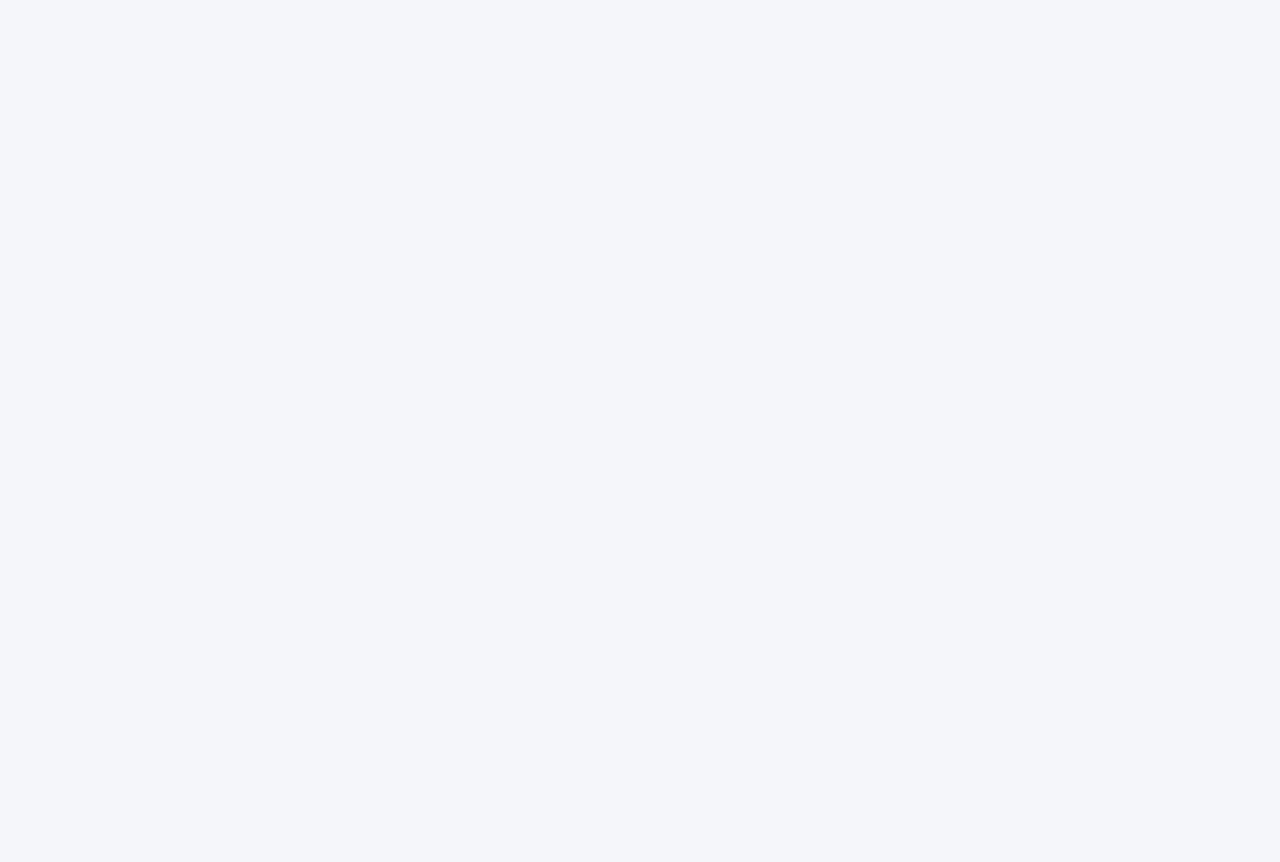
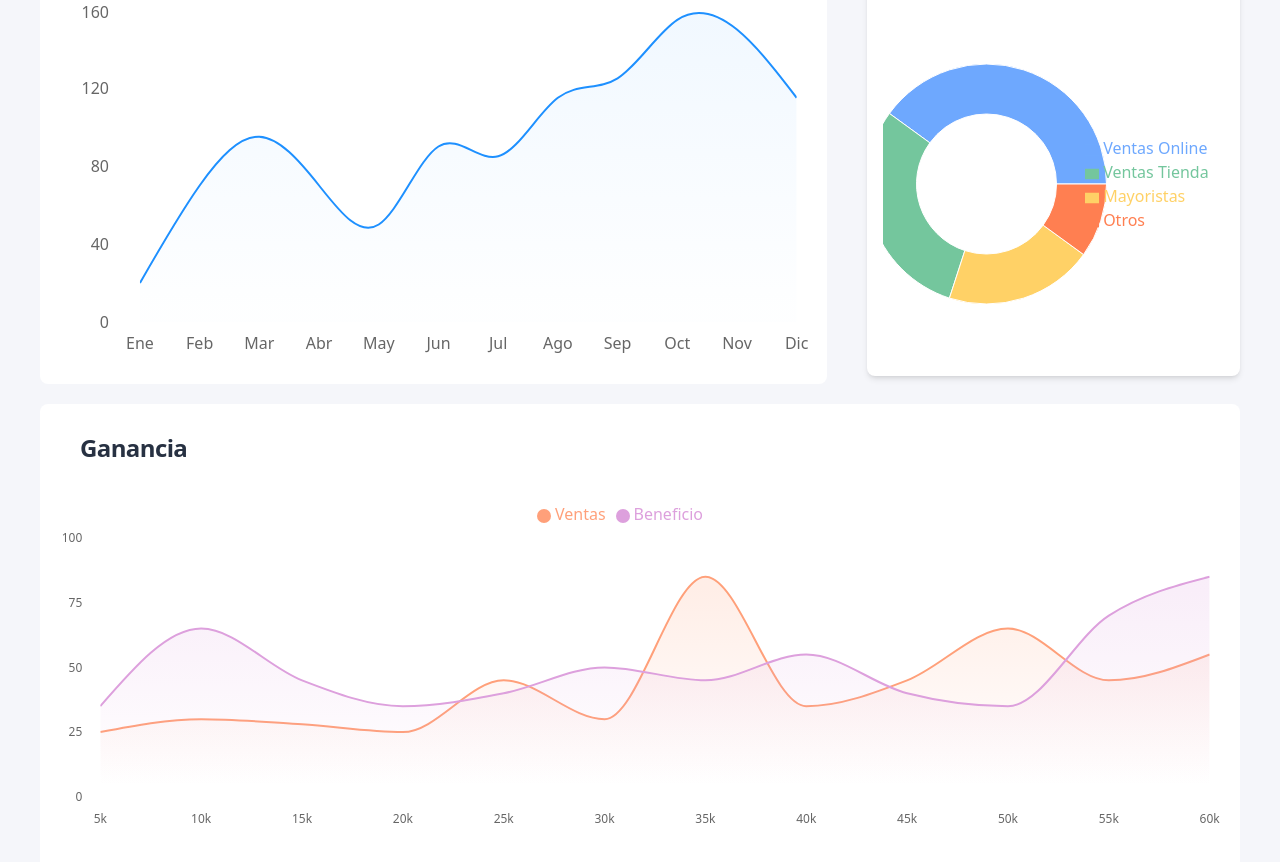
Before and after one commit to rody-huancas/template-dashboard-novtiq, a React (Vite) app: page / in a window 1280 px wide. Shown: the part 440-1302 px from the top of the page. Before the commit the page ends 800 px from the top, so only its background shows below. Built offline with nearby package versions, Linux system fonts and the light colour scheme.

Commit message:
Feat: charts for dashboard

```diff
--- a/package.json
+++ b/package.json
@@ -17,6 +17,7 @@
     "react-dom": "^18.3.1",
     "react-icons": "^5.4.0",
     "react-router-dom": "^7.1.2",
+    "recharts": "^2.15.0",
     "tailwind-merge": "^2.6.0",
     "zustand": "^5.0.3"
   },
--- a/src/components/common/admin-layout/Header.tsx
+++ b/src/components/common/admin-layout/Header.tsx
@@ -9,7 +9,7 @@ const Header = () => {
   const setMenuIsOpen = useThemeStore( state => state.setMenuIsOpen );
 
   return (
-    <header className={cn("bg-light-100 h-20 flex items-center fixed top-0 left-0 w-full shadow-sm")}>
+    <header className={cn("bg-light-100 h-20 flex items-center fixed top-0 left-0 w-full shadow-sm z-10")}>
       <div className="w-content flex items-center justify-center">
         <p className="text-secondary font-black text-3xl">
           Nov<span className="text-primary">tiq</span>
--- /dev/null
+++ b/src/components/modules/dashboard/SalesAndProfitChart.tsx
@@ -0,0 +1,92 @@
+import { Title } from "@/components/ui/title/Title";
+import { AreaChart, Area, XAxis, YAxis, Tooltip, ResponsiveContainer, Legend } from "recharts";
+
+const data = [
+  { name: "5k", sales: 25, profit: 35 },
+  { name: "10k", sales: 30, profit: 65 },
+  { name: "15k", sales: 28, profit: 45 },
+  { name: "20k", sales: 25, profit: 35 },
+  { name: "25k", sales: 45, profit: 40 },
+  { name: "30k", sales: 30, profit: 50 },
+  { name: "35k", sales: 85, profit: 45 },
+  { name: "40k", sales: 35, profit: 55 },
+  { name: "45k", sales: 45, profit: 40 },
+  { name: "50k", sales: 65, profit: 35 },
+  { name: "55k", sales: 45, profit: 70 },
+  { name: "60k", sales: 55, profit: 85 },
+];
+
+const SalesAndProfitChart = () => {
+  return (
+    <div className="bg-light-100 rounded-lg">
+      <div className="px-10 py-7">
+        <Title size="h5">Ganancia</Title>
+      </div>
+
+      <div className="w-full h-96 pb-3">
+        <ResponsiveContainer width="100%" height="90%">
+          <AreaChart
+            data={data}
+            margin={{
+              top: 10,
+              right: 30,
+              left: 0,
+              bottom: 0,
+            }}
+          >
+            <defs>
+              <linearGradient id="colorSales" x1="0" y1="0" x2="0" y2="1">
+                <stop offset="5%" stopColor="#FFA07A" stopOpacity={0.3} />
+                <stop offset="95%" stopColor="#FFA07A" stopOpacity={0} />
+              </linearGradient>
+              <linearGradient id="colorProfit" x1="0" y1="0" x2="0" y2="1">
+                <stop offset="5%" stopColor="#DDA0DD" stopOpacity={0.3} />
+                <stop offset="95%" stopColor="#DDA0DD" stopOpacity={0} />
+              </linearGradient>
+            </defs>
+            <XAxis
+              dataKey="name"
+              axisLine={false}
+              tickLine={false}
+              tick={{ fill: "#666", fontSize: 12 }}
+              dy={10}
+            />
+            <YAxis
+              axisLine={false}
+              tickLine={false}
+              tick={{ fill: "#666", fontSize: 12 }}
+              dx={-10}
+            />
+            <Tooltip
+              contentStyle={{
+                backgroundColor: "white",
+                border: "none",
+                borderRadius: "8px",
+                boxShadow: "0 2px 4px rgba(0,0,0,0.1)",
+              }}
+            />
+            <Legend verticalAlign="top" height={36} iconType="circle" />
+            <Area
+              type="monotone"
+              dataKey="sales"
+              name="Ventas"
+              stroke="#FFA07A"
+              fill="url(#colorSales)"
+              strokeWidth={2}
+            />
+            <Area
+              type="monotone"
+              dataKey="profit"
+              name="Beneficio"
+              stroke="#DDA0DD"
+              fill="url(#colorProfit)"
+              strokeWidth={2}
+            />
+          </AreaChart>
+        </ResponsiveContainer>
+      </div>
+    </div>
+  );
+};
+
+export default SalesAndProfitChart;
--- /dev/null
+++ b/src/components/modules/dashboard/SalesDetailChart.tsx
@@ -0,0 +1,71 @@
+import { AreaChart, Area, XAxis, YAxis, Tooltip, ResponsiveContainer } from "recharts";
+import { Title } from "@/components/ui/title/Title";
+
+const data = [
+  { name: "Ene", valor: 20 },
+  { name: "Feb", valor: 70 },
+  { name: "Mar", valor: 95 },
+  { name: "Abr", valor: 70 },
+  { name: "May", valor: 50 },
+  { name: "Jun", valor: 90 },
+  { name: "Jul", valor: 85 },
+  { name: "Ago", valor: 115 },
+  { name: "Sep", valor: 125 },
+  { name: "Oct", valor: 155 },
+  { name: "Nov", valor: 150 },
+  { name: "Dic", valor: 115 },
+];
+
+const SalesDetailChart = () => {
+  return (
+    <div className="bg-light-100 rounded-lg">
+      <div className="px-10 py-7">
+        <Title size="h5">Detalles de Ventas</Title>
+      </div>
+
+      <div className="w-full h-96 pb-3">
+        <ResponsiveContainer width="100%" height="100%">
+          <AreaChart
+            data={data}
+            margin={{
+              top: 10,
+              right: 30,
+              left: 40,
+              bottom: 20,
+            }}
+          >
+            <defs>
+              <linearGradient id="colorArea" x1="0" y1="0" x2="0" y2="1">
+                <stop offset="5%" stopColor="#1E90FF" stopOpacity={0.1} />
+                <stop offset="95%" stopColor="#1E90FF" stopOpacity={0.01} />
+              </linearGradient>
+            </defs>
+            <XAxis
+              dataKey="name"
+              axisLine={false}
+              tickLine={false}
+              tick={{ fill: "#666" }}
+              tickMargin={10}
+            />
+            <YAxis
+              axisLine={false}
+              tickLine={false}
+              tick={{ fill: "#666" }}
+              tickMargin={25}
+            />
+            <Tooltip />
+            <Area
+              type="natural"
+              dataKey="valor"
+              stroke="#1E90FF"
+              fill="url(#colorArea)"
+              strokeWidth={2}
+            />
+          </AreaChart>
+        </ResponsiveContainer>
+      </div>
+    </div>
+  );
+};
+
+export default SalesDetailChart;
--- /dev/null
+++ b/src/components/modules/dashboard/SalesDistributionChart.tsx
@@ -0,0 +1,55 @@
+import { Title } from "@/components/ui/title/Title";
+import { PieChart, Pie, Cell, ResponsiveContainer, Legend, Tooltip } from "recharts";
+
+interface DataItem {
+  name: string;
+  value: number;
+}
+
+const data: DataItem[] = [
+  { name: "Ventas Online", value: 400 },
+  { name: "Ventas Tienda", value: 300 },
+  { name: "Mayoristas", value: 200 },
+  { name: "Otros", value: 100 },
+];
+
+// Colores suaves pero no apagados
+const COLORS: string[] = ["#6EA8FE", "#74C69D", "#FFD166", "#FF7F51"];
+
+const SalesDistributionChart: React.FC = () => {
+  return (
+    <div className="bg-white rounded-lg shadow-md">
+      <div className="px-8 py-6">
+        <Title size="h5">Distribución de ventas</Title>
+      </div>
+
+      <div className="w-full h-96 p-4">
+        <ResponsiveContainer width="100%" height="100%">
+          <PieChart>
+            <Pie
+              data={data}
+              cx="50%"
+              cy="50%"
+              outerRadius={120}
+              innerRadius={70}
+              fill="#8884d8"
+              dataKey="value"
+              labelLine={false}
+            >
+              {data.map((_, index) => (
+                <Cell
+                  key={`cell-${index}`}
+                  fill={COLORS[index % COLORS.length]}
+                />
+              ))}
+            </Pie>
+            <Tooltip />
+            <Legend layout="vertical" align="right" verticalAlign="middle" />
+          </PieChart>
+        </ResponsiveContainer>
+      </div>
+    </div>
+  );
+};
+
+export default SalesDistributionChart;
--- a/src/data/menu.tsx
+++ b/src/data/menu.tsx
@@ -5,12 +5,24 @@ import { MdOutlineCalendarToday, MdOutlineContactMail, MdOutlineTableChart } fro
 import { FaProductHunt, FaHeart, FaRegComment, FaListUl, FaUserFriends, FaFileInvoice } from "react-icons/fa";
 
 export const ITEMS_MENU = [
+  {
+    items: [
       { name: "Dashboard", to: "/", icon: <RxDashboard size={15} /> },
+    ],
+  },
+  {
+    sectionTitle: "Productos",
+    items: [
       { name: "Productos", to: "/products", icon: <FaProductHunt size={15} /> },
       { name: "Favoritos", to: "/favorites", icon: <FaHeart size={15} /> },
       { name: "Bandeja de Entrada", to: "/inbox", icon: <FaRegComment size={15} /> },
       { name: "Listas de Pedidos", to: "/order-lists", icon: <FaListUl size={15} /> },
       { name: "Stock de Productos", to: "/product-stock", icon: <FaListUl size={15} /> },
+    ],
+  },
+  {
+    sectionTitle: "Páginas",
+    items: [
       { name: "Precios", to: "/pricing", icon: <MdOutlineCalendarToday size={15} /> },
       { name: "Calendario", to: "/calendar", icon: <MdOutlineCalendarToday size={15} /> },
       { name: "Tareas", to: "/to-do", icon: <MdOutlineCalendarToday size={15} /> },
@@ -19,6 +31,13 @@ export const ITEMS_MENU = [
       { name: "Elementos de la Interfaz", to: "/ui-elements", icon: <MdOutlineTableChart size={15} /> },
       { name: "Equipo", to: "/team", icon: <FaUserFriends size={15} /> },
       { name: "Tabla", to: "/table", icon: <MdOutlineTableChart size={15} /> },
+    ],
+  },
+  {
+    sectionTitle: "Ajustes",
+    items: [
       { name: "Ajustes", to: "/settings", icon: <AiOutlineSetting size={15} /> },
       { name: "Cerrar Sesión", to: "/logout", icon: <BiLogOut size={15} /> },
+    ],
+  },
 ];
--- a/src/modules/dashboard/Dashboard.tsx
+++ b/src/modules/dashboard/Dashboard.tsx
@@ -1,9 +1,12 @@
 import { Title } from "@/components/ui/title/Title";
 import { MetricCard } from "@/components/modules/dashboard/MetricCard";
+import SalesDetailChart from "@/components/modules/dashboard/SalesDetailChart";
 
 import { FaBoxOpen } from "react-icons/fa";
 import { HiMiniUsers } from "react-icons/hi2";
 import { LuChartSpline } from "react-icons/lu";
+import SalesAndProfitChart from "@/components/modules/dashboard/SalesAndProfitChart";
+import SalesDistributionChart from "@/components/modules/dashboard/SalesDistributionChart";
 
 const Dashboard = () => {
   return (
@@ -12,7 +15,7 @@ const Dashboard = () => {
         Dashboard
       </Title>
 
-      <div className="grid grid-cols-4 gap-5">
+      <div className="grid sm:grid-cols-2 lg:grid-cols-3 xl:grid-cols-4 gap-5">
         <MetricCard
           icon={HiMiniUsers}
           title="Usuarios Totales"
@@ -46,6 +49,20 @@ const Dashboard = () => {
           iconColor="orange"
         />
       </div>
+
+      <div className="grid lg:grid-cols-3 gap-x-10">
+        <div className="w-full h-full col-span-2">
+          <SalesDetailChart />
+        </div>
+
+        <div className="w-full h-full">
+          <SalesDistributionChart />
+        </div>
+      </div>
+
+      <div className="w-full h-full">
+        <SalesAndProfitChart />
+      </div>
     </div>
   );
 };
--- a/tailwind.config.js
+++ b/tailwind.config.js
@@ -20,10 +20,13 @@ export default {
         }
       },
       width: {
-        content: "330px"
+        content: "280px"
+      },
+      height: {
+        chart: "500px"
       },
       padding: {
-        content: "330px"
+        content: "280px"
       }
     },
   },
```
Also changed, not shown: src/components/common/admin-layout/Sidebar.tsx (+18 -5 lines), 1 other file (tests, documents, lock files or other folders). Lines whose indentation alone changed are shown as unchanged.
